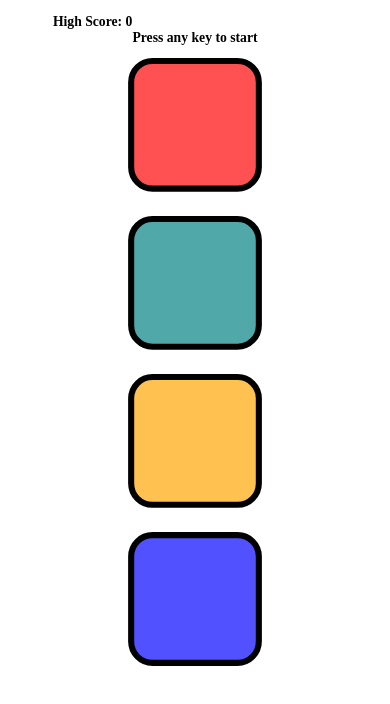
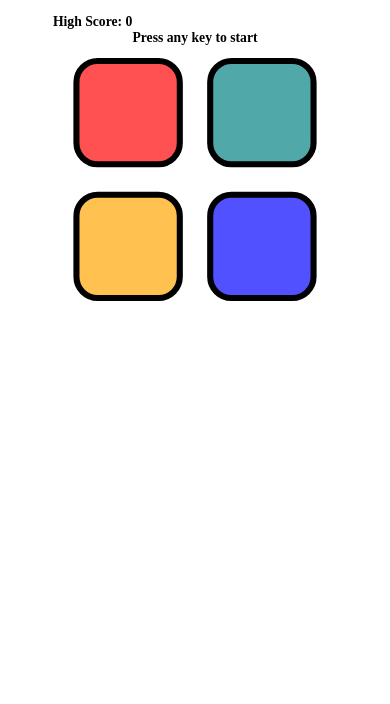
Before and after one commit to KrishnaKC15/Simon-Says, a plain HTML site: page index.html in a window 390 px wide. Shown: the part 52-756 px from the top of the page. Drawn offline with Linux system fonts and the light colour scheme.

Commit message:
Update style.css

```diff
--- a/style.css
+++ b/style.css
@@ -96,4 +96,11 @@
         width: 100%;
         margin-top: -3.2em;
     }
+    .boxes{
+        width: 8em;
+        height: 8em;
+        border: 8px solid black;
+        border-radius: 2em;
+        margin: 1em;
+    }
 }
```
